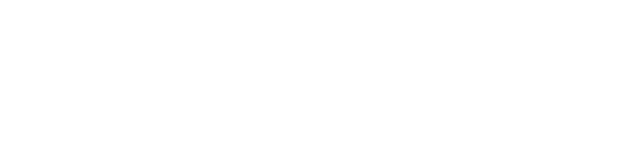
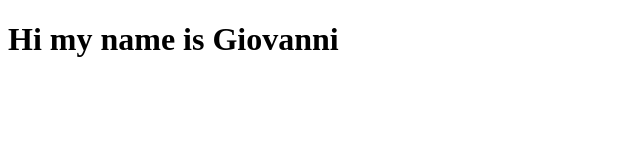
Before and after one commit to GiovanniDomino/hello_world, a plain HTML site: page index.html in a window 1280 px wide. Shown: the whole page, without its empty margins (0-640 px from the left). Drawn offline with Linux system fonts and the light colour scheme.

Commit message:
Added h1 with my name on to index.html

```diff
--- a/index.html
+++ b/index.html
@@ -5,6 +5,6 @@
     <title>Document</title>
 </head>
 <body>
-
+    <h1>Hi my name is Giovanni</h1>
 </body>
 </html>
```
